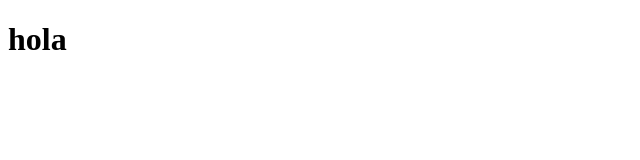
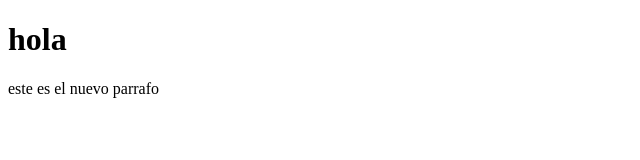
Before and after one commit to EduardMuGa/gitProyect, a plain HTML site: page index.html in a window 1280 px wide. Shown: the whole page, without its empty margins (0-640 px from the left). Drawn offline with Linux system fonts and the light colour scheme.

Commit message:
parrafo nuevo

```diff
--- a/index.html
+++ b/index.html
@@ -7,5 +7,6 @@
     </head>
     <body>
         <h1>hola</h1>
+        <p>este es el nuevo parrafo</p>
     </body>
 </html>
```
